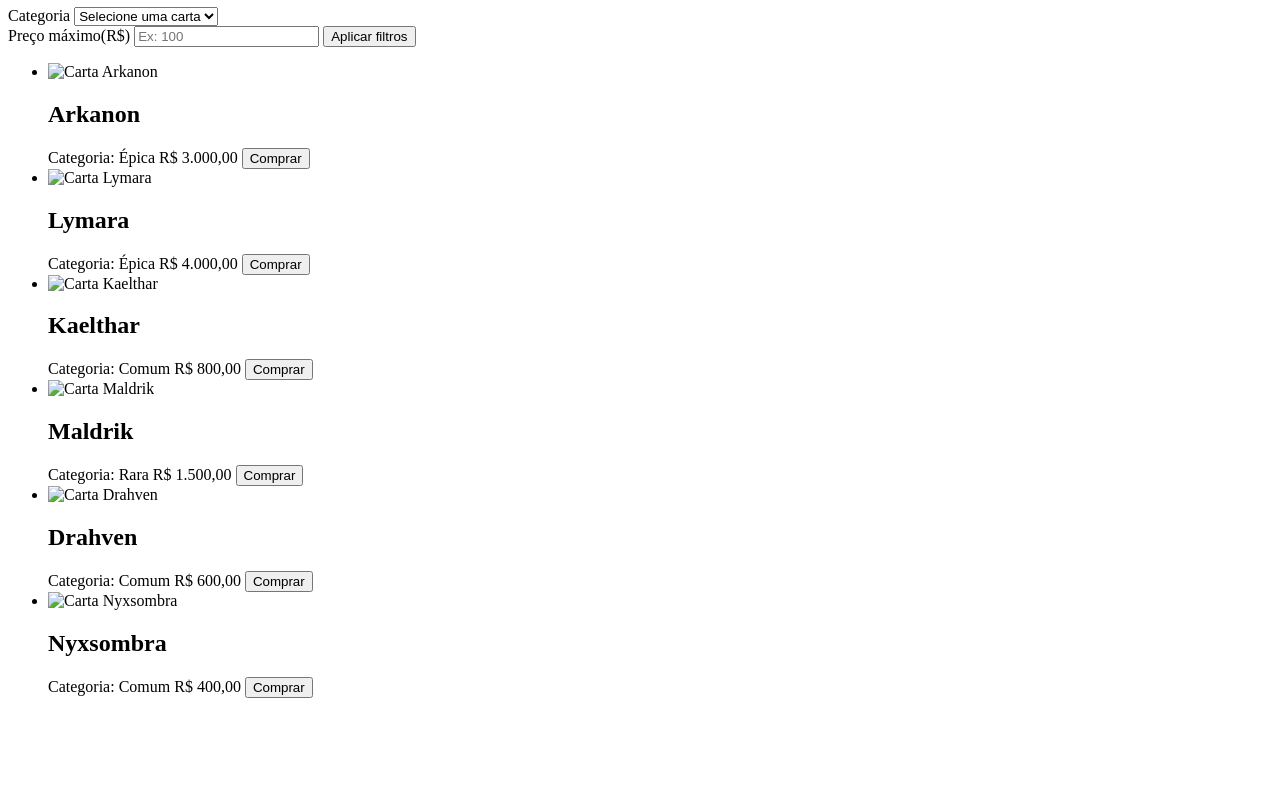
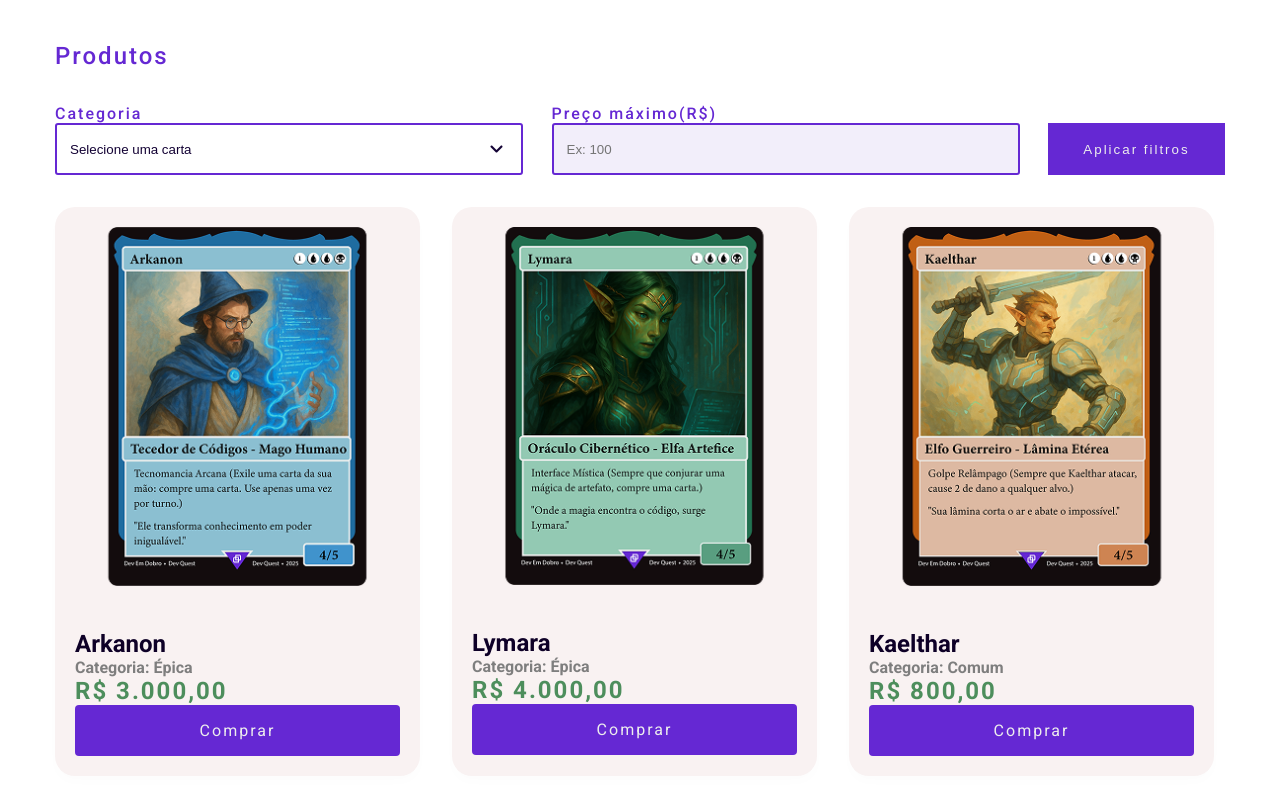
Before and after one commit to Theodtell/Magic-project, a plain HTML site: page index.html in a window 1280 px wide. Shown: the part 99-889 px from the top of the page. Before the commit the page ends 813 px from the top, so only its background shows below. Drawn offline with Linux system fonts and the light colour scheme.

Commit message:
Incluindo os estilos

```diff
--- a/index.html
+++ b/index.html
@@ -10,17 +10,19 @@
     <link rel="preconnect" href="https://fonts.gstatic.com" crossorigin>
     <link href="https://fonts.googleapis.com/css2?family=Roboto:ital,wght@0,100..900;1,100..900&display=swap" rel="stylesheet">
 
+    <link rel="stylesheet" href="src/css/reset.css">
+    <link rel="stylesheet" href="src/css/estilos.css">
 </head>
 <body>
     <header class="cabecalho">
-        <img src="" alt="Logo Magic IA">
+        <img src="src/imagens/logo.png" alt="Logo Magic IA">
     </header>
     <main class="container">
         <h1 class="produtos">Produtos</h1>
         <div class="filtros">
             <div class="categoria-cartas">
-                <label for="categoria">Categoria</label>
-                <select id="categoria" class="categoria">
+                <label for="categorias">Categoria</label>
+                <select id="categorias" class="categoria">
                     <option value="">Selecione uma carta</option>
                     <option value="comum">Comum</option>
                     <option value="rara">Rara</option>
@@ -30,76 +32,75 @@
             <div class="preco-cartas">
                 <label for="preco">Preço máximo(R$)</label>
                 <input type="text" id="preco" class="preco" placeholder="Ex: 100">
+            </div>
             <button class="btn-filtrar">Aplicar filtros</button>
-            </div>
         </div>
         <ul class="cartas">
             <li class="carta" data-categoria="épica" data-preco="3000">
-                <img src="" alt="Carta Arkanon">
+                <img src="src/imagens/carta-arkanon.png" alt="Carta Arkanon">
                 <div class="informacoes">
                     <h2 class="nome-personagem">Arkanon</h2>
                     <span class="categoria">Categoria: Épica</span>
                     <span class="preco">R$ 3.000,00</span>
-                    <button class="btn-comprar">Comprar</button>
+                    <a href="http://wa.me/55519999999?text=Olá, quero comprar a carta Arkanon!" class="btn-comprar" target="_blank">Comprar</a>
                 </div>
             </li>
 
 
             <li class="carta" data-categoria="épica" data-preco="4000">
-                <img src="" alt="Carta Lymara">
+                <img src="src/imagens/carta-lymara.png" alt="Carta Lymara">
                 <div class="informacoes">
                     <h2 class="nome-personagem">Lymara</h2>
                     <span class="categoria">Categoria: Épica</span>
                     <span class="preco">R$ 4.000,00</span>
-                    <button class="btn-comprar">Comprar</button>
+                    <a href="http://wa.me/55519999999?text=Olá, quero comprar a carta Lymara!" class="btn-comprar" target="_blank">Comprar</a>
                 </div>
             </li>
 
 
             <li class="carta" data-categoria="comum" data-preco="800">
-                <img src="" alt="Carta Kaelthar">
+                <img src="src/imagens/carta-kaelthar.png" alt="Carta Kaelthar">
                 <div class="informacoes">
                     <h2 class="nome-personagem">Kaelthar</h2>
                     <span class="categoria">Categoria: Comum</span>
                     <span class="preco">R$ 800,00</span>
-                    <button class="btn-comprar">Comprar</button>
+                    <a href="http://wa.me/55519999999?text=Olá, quero comprar a carta Kaelthar!" class="btn-comprar" target="_blank">Comprar</a>
                 </div>
             </li>
 
 
             <li class="carta" data-categoria="rara" data-preco="1500">
-                <img src="" alt="Carta Maldrik">
+                <img src="src/imagens/carta-maldrik.png" alt="Carta Maldrik">
                 <div class="informacoes">
                     <h2 class="nome-personagem">Maldrik</h2>
                     <span class="categoria">Categoria: Rara</span>
                     <span class="preco">R$ 1.500,00</span>
-                    <button class="btn-comprar">Comprar</button>
+                    <a href="http://wa.me/55519999999?text=Olá, quero comprar a carta Maldrik!" class="btn-comprar" target="_blank">Comprar</a>
                 </div>
             </li>
 
 
             <li class="carta" data-categoria="comum" data-preco="600">
-                <img src="" alt="Carta Drahven">
+                <img src="src/imagens/carta-drahven.png" alt="Carta Drahven">
                 <div class="informacoes">
                     <h2 class="nome-personagem">Drahven</h2>
                     <span class="categoria">Categoria: Comum</span>
                     <span class="preco">R$ 600,00</span>
-                    <button class="btn-comprar">Comprar</button>
+                    <a href="http://wa.me/55519999999?text=Olá, quero comprar a carta Drahven!" class="btn-comprar" target="_blank">Comprar</a>
                 </div>
             </li>
 
-
-            <li class="carta" data-categoria="comum" data-preco="400">
-                <img src="" alt="Carta Nyxsombra">
+            <li class="carta" data-categoria="Comum" data-preco="400">
+                    <img src="./src/imagens/carta-nyxsombra.png" alt="Carta Nyxsombra" />
                     <div class="informacoes">
                         <h2 class="nome-personagem">Nyxsombra</h2>
                         <span class="categoria">Categoria: Comum</span>
                         <span class="preco">R$ 400,00</span>
-                    <button class="btn-comprar">Comprar</button>
+                        <a href="http://wa.me/55519999999?text=Olá, quero comprar a carta Nyxsombra!" class="btn-comprar" target="_blank">Comprar</a>
                     </div>
                 </li>
         </ul>
     </main>
-    <footer class="rodape"></footer>
+    <footer class="rodape">@2025 - Todos os direitos reservados</footer>
 </body>
 </html>
--- /dev/null
+++ b/src/css/estilos.css
@@ -0,0 +1,158 @@
+body{
+    font-family: "roboto", sans-serife;
+}
+
+.cabecalho{
+    background-color: #0E0027;
+    display: flex;
+    justify-content: center;
+    padding: 10px;
+    margin-bottom: 60px;
+}
+
+.container{
+    max-width: 1170px;
+    margin: 0 auto;
+}
+
+.container .produtos{
+    color: #6528D3;
+    font-size: 24px;
+    font-weight: 500;
+    margin-bottom: 32px;
+    line-height: 32px;
+    letter-spacing: 2px;
+}
+
+.container .filtros{
+    display: flex;
+    justify-content: space-between;
+    flex-wrap: wrap;
+    margin-bottom: 32px;
+}
+
+.container .categoria-cartas, .container .preco-cartas{
+    display: flex;
+    flex-direction: column;
+    width: 40%;
+}
+
+.container  label{
+    letter-spacing: 2px;
+    font-weight: 500;
+    color: #6528D3;
+}
+
+.container .categoria-cartas select, .container .preco-cartas input{
+    padding: 16px 13px;
+    border-radius: 3px;
+    border: 2px solid #6528D3;
+    background-color: #f2eefa;
+    color: #130234;
+    height: 52px;
+    cursor: pointer;
+}
+
+.container select:focus, .container  input:focus, .container  select:focus-visible, .container input:focus-visible{
+    outline: none;
+}
+
+.container select.categoria {
+    appearance: none;
+    background: url(../imagens/seta-para-baixo.png) 96% center no-repeat;
+}
+
+.container .filtros .btn-filtrar{
+    border: none;
+    background-color: #6528D3;
+    color: #ededed;
+    font-weight: 500;
+    align-self: end;
+    width: 177px;
+    height: 52px;
+    cursor: pointer;
+    letter-spacing: 2px;
+    transition: 0.3s;
+}
+
+.container .filtros .btn-filtrar:hover{
+    background-color: #33008f;
+}
+
+.container .cartas{
+    display: flex;
+    flex-wrap: wrap;
+    gap: 32px;
+    margin-top: 32px;
+}
+
+.container .cartas .carta{
+    max-width: 365px;
+    background-color: #f9f2f2;
+    color: #0E0027;
+    border-radius: 20px;
+    box-shadow: 0 6px 12px rgba(0,0,0,0.01);
+}
+
+.container .carta img{
+    width: 100%;
+    padding: 20px;
+}
+
+.container .carta .informacoes{
+    display: flex;
+    flex-direction: column;
+    padding: 20px;
+    border-bottom-left-radius: 20px;
+    border-bottom-right-radius: 20px;
+}
+
+.container .carta .informacoes .nome-personagens{
+    font-size: 24px;
+    font-weight: 700;
+    color: #111111;
+}
+
+.container .carta .informacoes .categoria{
+    color: #7E7E7E;
+    font-weight: 700;
+}
+
+.container .carta .informacoes .preco{
+    font-size: 24px;
+    letter-spacing: 2px;
+    font-weight: 700;
+    color: #4D8E5C;
+}
+
+.container .carta .informacoes .btn-comprar{
+    color: #ededed;
+    background-color: #6528D3;
+    padding: 16px;
+    border-radius: 4px;
+    letter-spacing: 2px;
+    transition: 0.3s;
+    text-align: center;
+    text-decoration: none;
+}
+
+.container .carta .informacoes .btn-comprar:hover{
+    background-color: #33008f;
+}
+
+.rodape{
+    background-color: #6528D3;
+    display: flex;
+    justify-content: center;
+    color: #ededed;
+    padding: 20px;
+    margin-top: 60px;
+}
+
+.esconder{
+    display: none;
+}
+
+.mostrar{
+    display: block;
+}
--- /dev/null
+++ b/src/css/reset.css
@@ -0,0 +1,8 @@
+*{
+  margin: 0;
+  padding: 0;
+  box-sizing: border-box;
+}
+ul{
+    list-style: none;
+}
```
Lines whose indentation alone changed are shown as unchanged.
